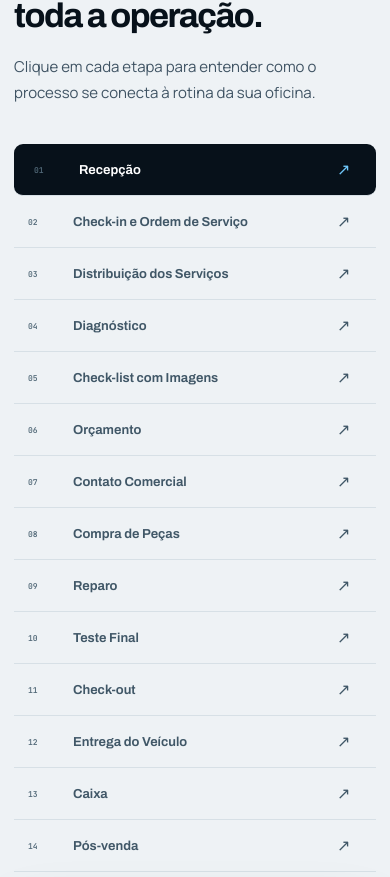
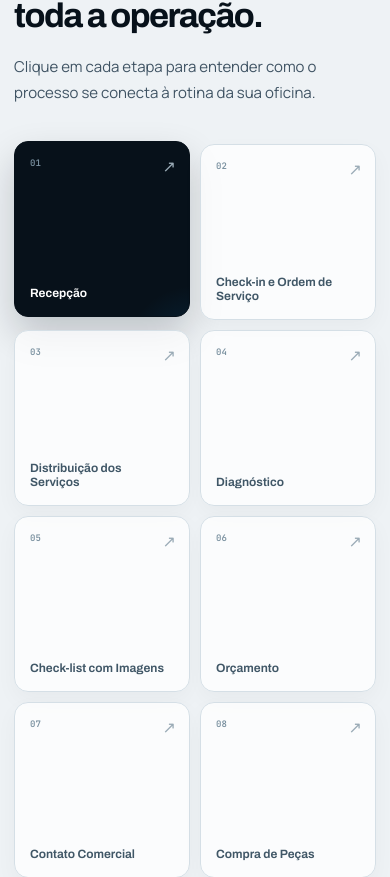
Before and after one commit to cezarhlima1/diegomensor, a Next.js app: page /oficinadealtaperformance in a window 390 px wide. Shown: the part 6223-7100 px from the top of the page. Built offline with nearby package versions, Linux system fonts and the light colour scheme.

Commit message:
transforma modulos do curso em grade interativa

```diff
--- a/components/oficina-alta-performance/OficinaAltaPerformance.tsx
+++ b/components/oficina-alta-performance/OficinaAltaPerformance.tsx
@@ -259,12 +259,18 @@ export default function OficinaAltaPerformance() {
           <div className={styles.timeline}>
             <div className={styles.moduleList}>
               {modules.map(([num, title], i) => (
-                <button key={num} onClick={() => setActiveModule(i)} className={activeModule === i ? styles.activeModule : ""}>
+                <button
+                  key={num}
+                  type="button"
+                  aria-pressed={activeModule === i}
+                  onClick={() => setActiveModule(i)}
+                  className={activeModule === i ? styles.activeModule : ""}
+                >
                   <span>{num}</span><b>{title}</b><i>↗</i>
                 </button>
               ))}
             </div>
-            <article className={styles.moduleDetail}>
+            <article className={styles.moduleDetail} key={activeModule}>
               <span>PROCESSO {modules[activeModule][0]}</span>
               <h3>{modules[activeModule][1]}</h3>
               <p>{modules[activeModule][2]}</p>
--- a/components/oficina-alta-performance/oficina.module.css
+++ b/components/oficina-alta-performance/oficina.module.css
@@ -156,3 +156,33 @@
 @keyframes floatB{0%,100%{transform:translateY(0) rotate(.5deg)}50%{transform:translateY(8px) rotate(-.5deg)}}
 @media(hover:none),(pointer:coarse){.pointerGlow{display:none}}
 @media(prefers-reduced-motion:reduce){.pointerGlow{display:none}.platform,.floatCardA,.floatCardB{animation:none!important}.page *{transition:none!important}}
+
+/* Navegação visual pelos processos: módulos compactos em grade e painel
+   detalhado ao lado. */
+.timeline{grid-template-columns:minmax(0,1.35fr) minmax(360px,.85fr);gap:30px;align-items:start}
+.moduleList{display:grid;grid-template-columns:repeat(3,minmax(0,1fr));gap:12px}
+.moduleList button{position:relative;display:flex;flex-direction:column;align-items:flex-start;justify-content:space-between;aspect-ratio:1;min-height:0;padding:18px;border:1px solid #d5dfe6;border-radius:16px;background:rgba(255,255,255,.74);box-shadow:0 8px 22px rgba(7,17,26,.035);overflow:hidden}
+.moduleList button:before{content:"";position:absolute;inset:auto -35% -55% auto;width:110px;height:110px;border-radius:50%;background:radial-gradient(circle,rgba(4,149,240,.16),transparent 68%);opacity:0;transition:opacity .25s ease,transform .35s ease}
+.moduleList button span{position:relative;color:#79909f;font-size:9px}
+.moduleList button b{position:relative;max-width:95%;font-size:14px;line-height:1.22}
+.moduleList button i{position:absolute;right:16px;top:15px;color:#9aabb6}
+.moduleList .activeModule{padding:18px;border-color:#07111a;border-radius:16px;background:#07111a;color:#fff;box-shadow:0 18px 38px rgba(7,17,26,.2);transform:translateY(-3px)}
+.moduleList .activeModule:before{opacity:1;transform:scale(1.35)}
+.moduleDetail{animation:moduleDetailIn .38s cubic-bezier(.2,.8,.2,1)}
+@keyframes moduleDetailIn{from{opacity:.45;transform:translateX(12px) scale(.985)}to{opacity:1;transform:none}}
+@media(hover:hover) and (pointer:fine){
+  .moduleList button:hover{padding:18px;border-color:rgba(4,149,240,.5);background:#fff;transform:translateY(-5px) rotate(-.35deg);box-shadow:0 18px 35px rgba(7,17,26,.1)}
+  .moduleList button:hover:before{opacity:1;transform:scale(1.3)}
+  .moduleList .activeModule:hover{padding:18px;background:#07111a;transform:translateY(-5px) rotate(0)}
+}
+@media(max-width:1000px){
+  .timeline{grid-template-columns:1fr}
+  .moduleList{grid-template-columns:repeat(4,minmax(0,1fr))}
+  .moduleDetail{position:relative;top:auto}
+}
+@media(max-width:700px){
+  .moduleList{grid-template-columns:repeat(2,minmax(0,1fr));gap:10px}
+  .moduleList button,.moduleList .activeModule{padding:15px;border-radius:14px}
+  .moduleList button b{font-size:12px}
+  .moduleList button i{right:13px;top:12px}
+}
```
